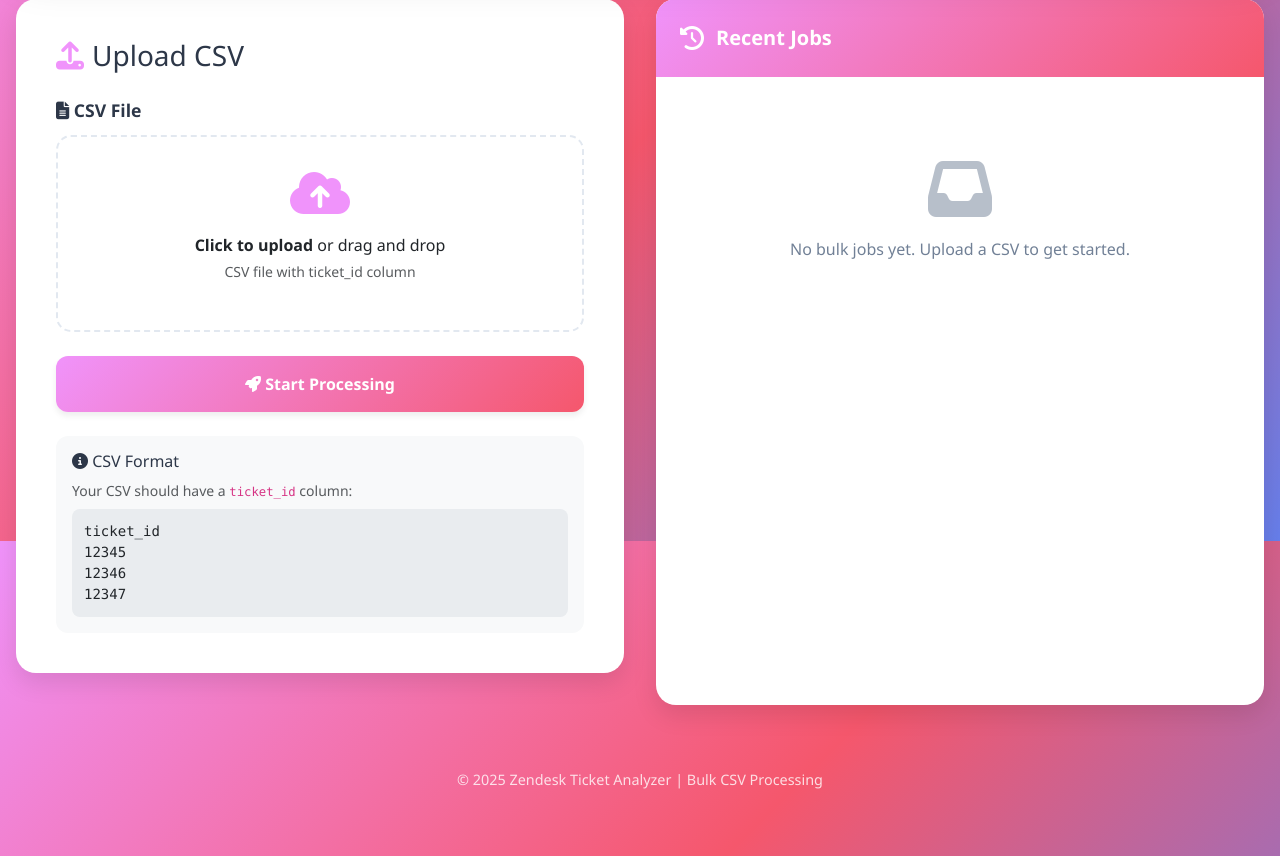
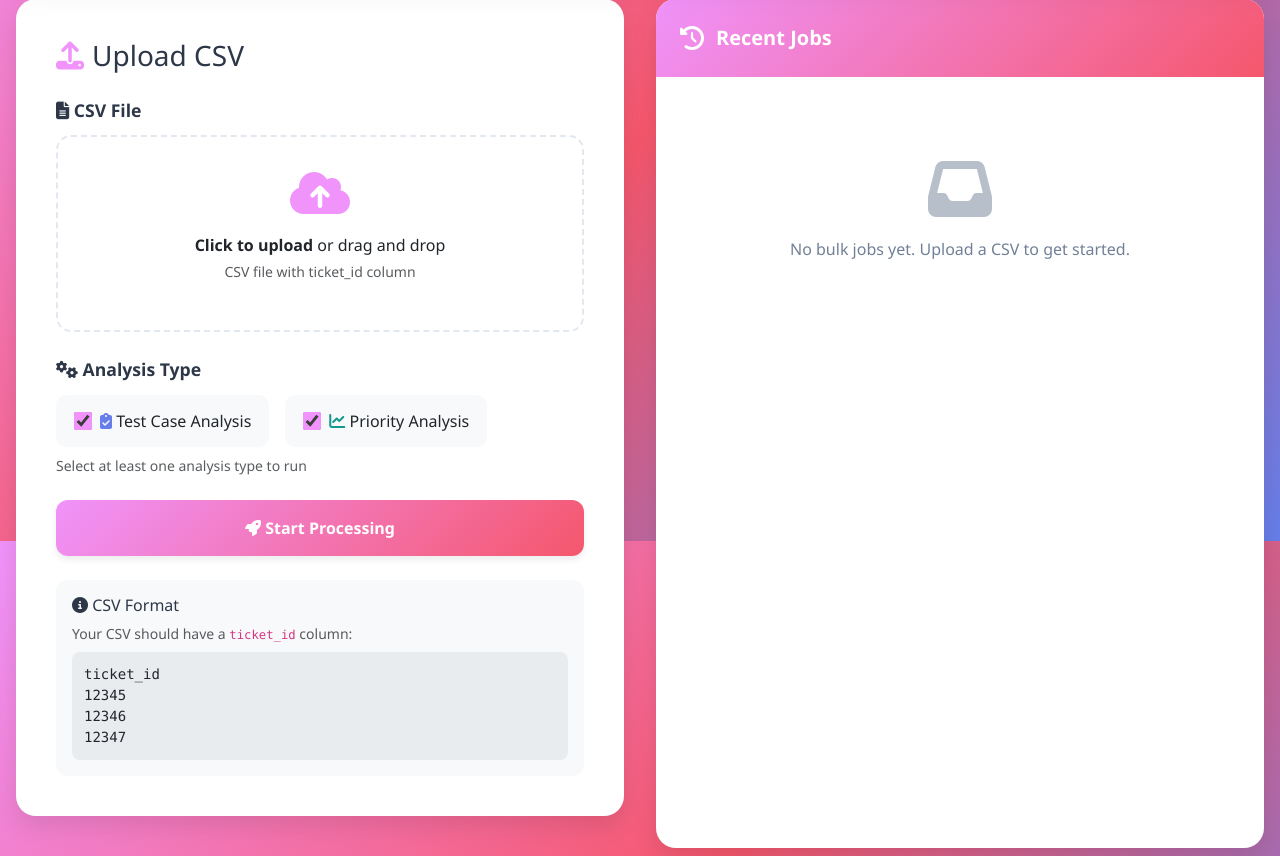
Before and after one commit to Legolasan/zendesk_analyser, a Flask app: page /bulk in a window 1280 px wide. Shown: the part 259-1115 px from the top of the page. Run offline with Flask 3, Linux system fonts and the light colour scheme; data that the repository does not hold is empty; some libraries are stand-ins or nearby versions.

Commit message:
Add analysis type toggle for bulk CSV upload
- Add checkboxes to select Test Case and/or Priority analysis
- Update bulk route to pass analysis type options to processor
- Update bulk_processor to conditionally run selected analyses
- Add form validation to require at least one analysis type

```diff
--- a/app.py
+++ b/app.py
@@ -3058,13 +3058,22 @@ def bulk_index():
                     seen.add(tid)
                     unique_ticket_ids.append(tid)
 
+            # Get analysis type options
+            run_test_case = request.form.get('run_test_case') == '1'
+            run_priority = request.form.get('run_priority') == '1'
+
+            # Validate at least one is selected
+            if not run_test_case and not run_priority:
+                session['bulk_error'] = "Please select at least one analysis type."
+                return redirect(url_for('bulk_index'))
+
             # Create bulk job
             job_id = str(uuid.uuid4())
             create_bulk_job(job_id, len(unique_ticket_ids))
 
-            # Start background processing
+            # Start background processing with analysis options
             from bulk_processor import start_bulk_job
-            start_bulk_job(job_id, unique_ticket_ids)
+            start_bulk_job(job_id, unique_ticket_ids, run_test_case=run_test_case, run_priority=run_priority)
 
             print(f"Bulk job {job_id} created with {len(unique_ticket_ids)} tickets")
 
--- a/templates/bulk.html
+++ b/templates/bulk.html
@@ -379,6 +379,15 @@
       .status-pending {
         color: #868e96;
       }
+
+      .toggle-option:has(input:checked) {
+        border-color: #f093fb;
+        background: rgba(240, 147, 251, 0.1);
+      }
+
+      .toggle-option:hover {
+        border-color: #f093fb;
+      }
     </style>
 </head>
 <body>
@@ -425,6 +434,24 @@
               <p class="text-muted small" id="file-name">CSV file with ticket_id column</p>
             </div>
           </div>
+
+          <div class="mb-4">
+            <label class="form-label">
+              <i class="fas fa-cogs"></i> Analysis Type
+            </label>
+            <div class="analysis-toggles" style="display: flex; gap: 1rem; flex-wrap: wrap;">
+              <label class="toggle-option" style="display: flex; align-items: center; gap: 0.5rem; cursor: pointer; padding: 0.75rem 1rem; background: #f8f9fa; border-radius: 10px; border: 2px solid transparent; transition: all 0.3s ease;">
+                <input type="checkbox" name="run_test_case" value="1" checked style="width: 18px; height: 18px; accent-color: #f093fb;">
+                <span style="font-weight: 500;"><i class="fas fa-clipboard-check" style="color: #667eea;"></i> Test Case Analysis</span>
+              </label>
+              <label class="toggle-option" style="display: flex; align-items: center; gap: 0.5rem; cursor: pointer; padding: 0.75rem 1rem; background: #f8f9fa; border-radius: 10px; border: 2px solid transparent; transition: all 0.3s ease;">
+                <input type="checkbox" name="run_priority" value="1" checked style="width: 18px; height: 18px; accent-color: #f093fb;">
+                <span style="font-weight: 500;"><i class="fas fa-chart-line" style="color: #11998e;"></i> Priority Analysis</span>
+              </label>
+            </div>
+            <small class="text-muted mt-2 d-block">Select at least one analysis type to run</small>
+          </div>
+
           <button type="submit" class="btn btn-primary-modern w-100" id="submit-btn">
             <i class="fas fa-rocket"></i> Start Processing
           </button>
@@ -536,6 +563,25 @@
   <script>
     let currentJobId = '{{ active_job_id }}';
     let pollingInterval = null;
+
+    // Form validation
+    document.getElementById('upload-form').addEventListener('submit', function(e) {
+      const testCaseChecked = document.querySelector('input[name="run_test_case"]').checked;
+      const priorityChecked = document.querySelector('input[name="run_priority"]').checked;
+
+      if (!testCaseChecked && !priorityChecked) {
+        e.preventDefault();
+        alert('Please select at least one analysis type (Test Case or Priority).');
+        return false;
+      }
+
+      const fileInput = document.getElementById('csv_file');
+      if (!fileInput.files.length) {
+        e.preventDefault();
+        alert('Please select a CSV file to upload.');
+        return false;
+      }
+    });
 
     // File upload handling
     const uploadArea = document.getElementById('upload-area');
```
Also changed, not shown: bulk_processor.py (+39 -24 lines).
